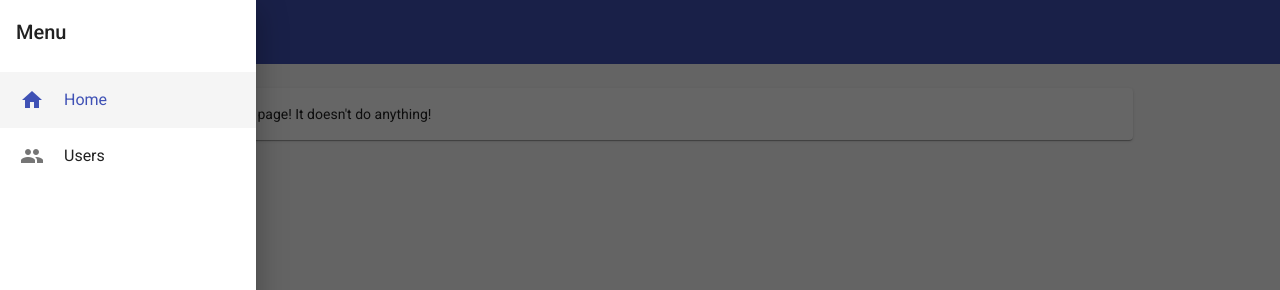
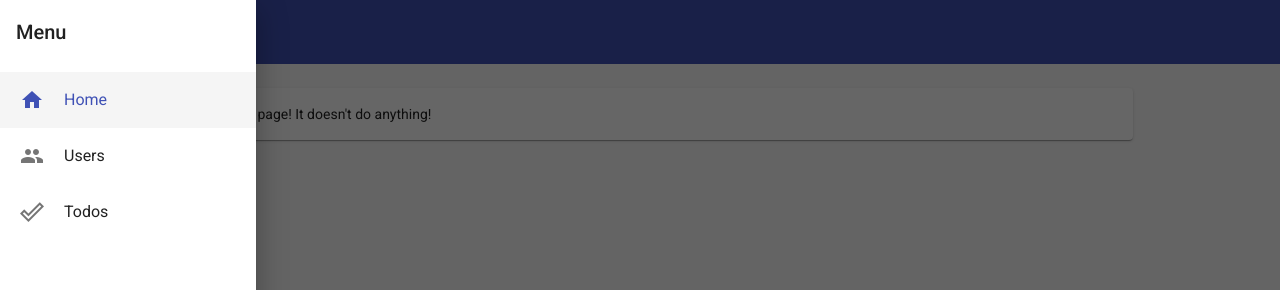
Before and after one commit to UMM-CSci-3601-S20/lab-4-mongodb-audreyjohannes, an Angular app in the folder client/: page / in a window 1280 px wide. Both pictures are taken after a click on the button "menu". Shown: the top 290 px of the page. Built offline with nearby package versions, Linux system fonts and the light colour scheme.

Commit message:
Add Todo page to menu
Resolves Issue #11.

```diff
--- a/client/src/app/app.component.html
+++ b/client/src/app/app.component.html
@@ -19,6 +19,12 @@
         Users
       </mat-list-item>
 
+      <mat-list-item routerLink="/todos" routerLinkActive="drawer-list-item-active"
+      (click)="drawer.close()">
+        <mat-icon matListIcon>done_outline</mat-icon>
+        Todos
+      </mat-list-item>
+
     </mat-nav-list>
   </mat-sidenav>
 
```
